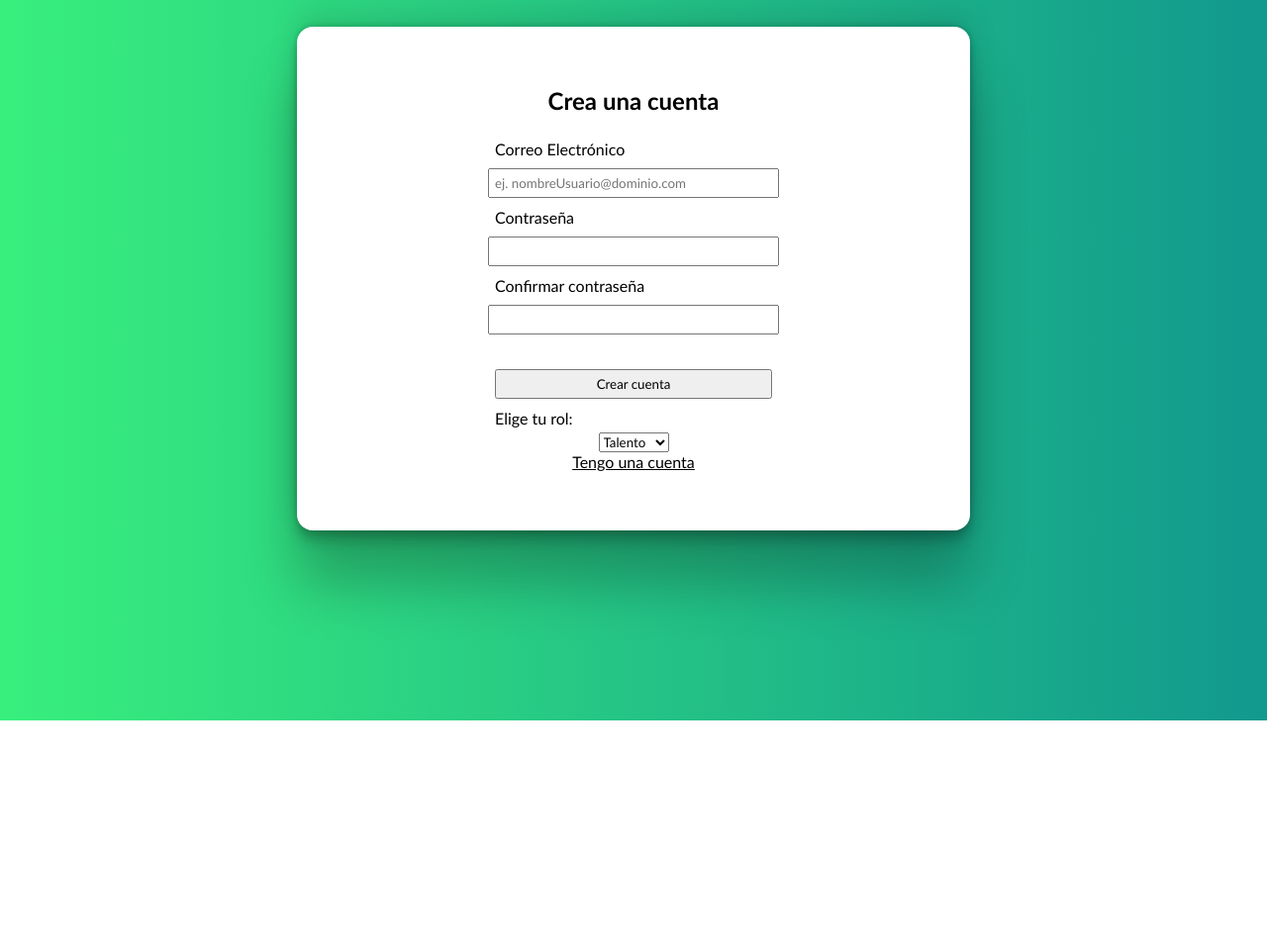
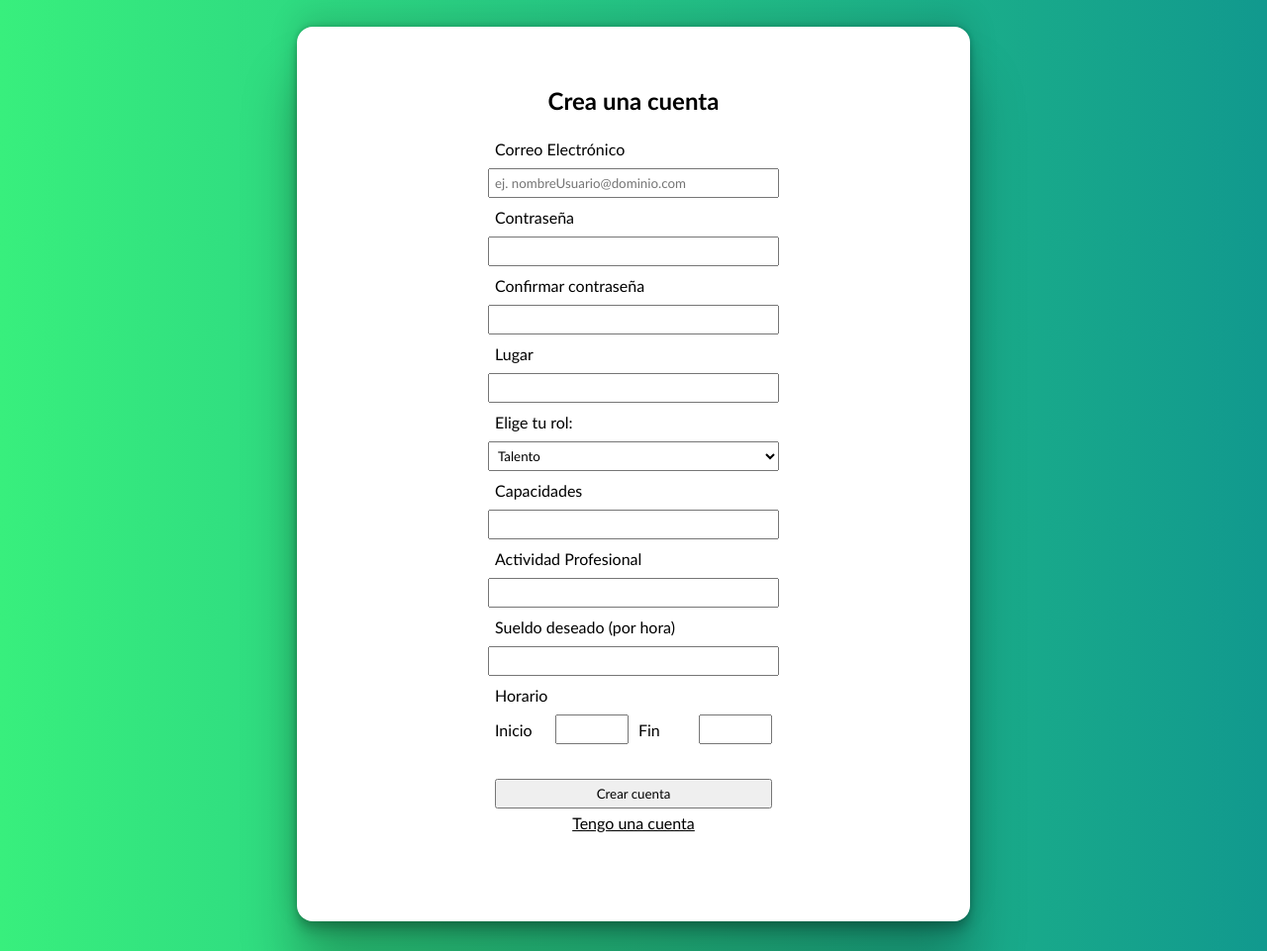
Before and after one commit to Fernando-Lz/cazadores-de-talentos, a website: page public/registro.html in a window 1280 px wide. Shown: the part 72-1033 px from the top of the page at 99% size. Before the commit the page ends 800 px from the top, so only its background shows below. Drawn offline with nearby package versions, Linux system fonts and the light colour scheme.

Commit message:
Changed registro.html

```diff
--- /dev/null
+++ b/public/controller/signin.js
@@ -0,0 +1,28 @@
+//Show or Hide the extra fields of Talento
+var rol = document.getElementById("rol").value;
+$( "#rol" ).click(function() {
+    rol = document.getElementById("rol").value;
+
+    if (rol == "talento"){
+        $( ".talento" ).show();
+    }
+    else {
+        $( ".talento" ).hide();
+    }
+});
+
+//Time handler (Maintain the horario-fin greater than horario-inicio)
+$( "#horario-fin, #horario-inicio" ).change(function() {
+    var horarioInicio = document.getElementById("horario-inicio");
+    var horarioFin = document.getElementById("horario-fin");
+
+    $(document).ready(function() {
+        $("#horario-fin").attr({
+           "min" : parseInt(horarioInicio.value) + 1
+        });
+
+        $("#horario-inicio").attr({
+            "max" : parseInt(horarioFin.value) - 1
+         });
+    });
+});
--- a/public/css/login.css
+++ b/public/css/login.css
@@ -25,6 +25,7 @@ h1 {
   align-items: center;
   flex-direction: column;
   height: auto;
+  margin-bottom: 30px;
 }
 
 .login-form {
@@ -42,8 +43,14 @@ h1 {
 }
 
 input,
-label {
+label{
   width: 50%;
+  margin: 5px 0;
+  padding: 5px;
+}
+
+select {
+  width: 52.5%;
   margin: 5px 0;
   padding: 5px;
 }
@@ -60,3 +67,14 @@ input[type="submit"] {
 input[type="submit"]:hover {
   cursor: pointer;
 }
+
+.horario {
+  display: flex;
+  align-items: center;
+  width: 50%;
+  align-self: center;
+}
+
+#horario-inicio {
+  margin-right: 10px;
+}
--- a/public/registro.html
+++ b/public/registro.html
@@ -23,12 +23,30 @@
             <input type="password" name="password" id="password">
             <label for="contrasena-confirmacion">Confirmar contraseña</label>
             <input type="password" name="password-confirmacion" id="password-confirmacion">
-            <input type="submit" value="Crear cuenta">
+            <label for="lugar">Lugar</label>
+            <input name="place" id="place">
             <label for="rol">Elige tu rol: </label>
             <select name="rol" id="rol">
               <option value="talento">Talento</option>
               <option value="cazador">Cazador</option>
             </select>
+
+            <!-- Extra data fields for Talento -->
+            <label class="talento" for="capacidades">Capacidades</label>
+            <input class="talento" name="capacidades" id="capacidades">
+            <label class="talento" for="actividad-profesional">Actividad Profesional</label>
+            <input class="talento" name="actividad-profesional" id="actividad-profesional">
+            <label class="talento" for="costo">Sueldo deseado (por hora)</label>
+            <input class="talento" type="number" name="costo" id="costo" min=5>
+            <label class="talento">Horario</label>
+            <div class="talento horario" >
+              <label class="talento" for="horario-inicio">Inicio </label>
+              <input class="talento" type="number" name="horario-inicio" id="horario-inicio" min=0 max=23>
+              <label class="talento" for="horario-fin">Fin </label>
+              <input class="talento" type="number" name="horario-fin" id="horario-fin" min=0 max=23>
+            </div>
+
+            <input type="submit" value="Crear cuenta">
             <a href="index.html">Tengo una cuenta</a>
           </div>
         </form>
@@ -37,6 +55,7 @@
     </div>
   </body>
 
+  <script src="controller/signin.js"></script>
   <script src="./controller/login.js"></script>
 
 </html>
```
